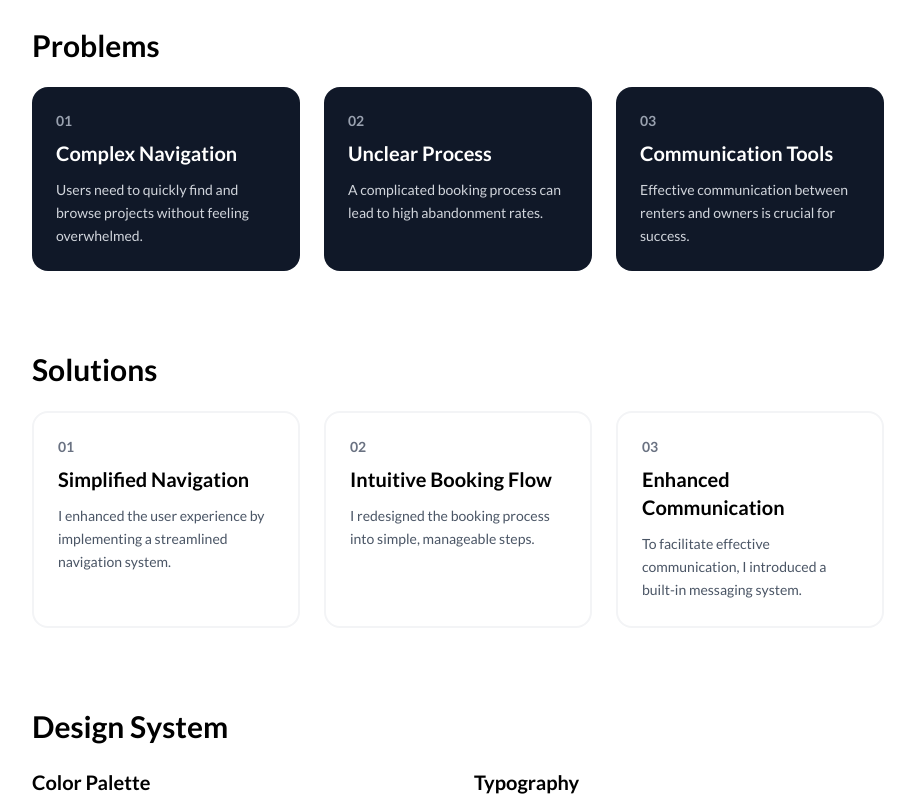
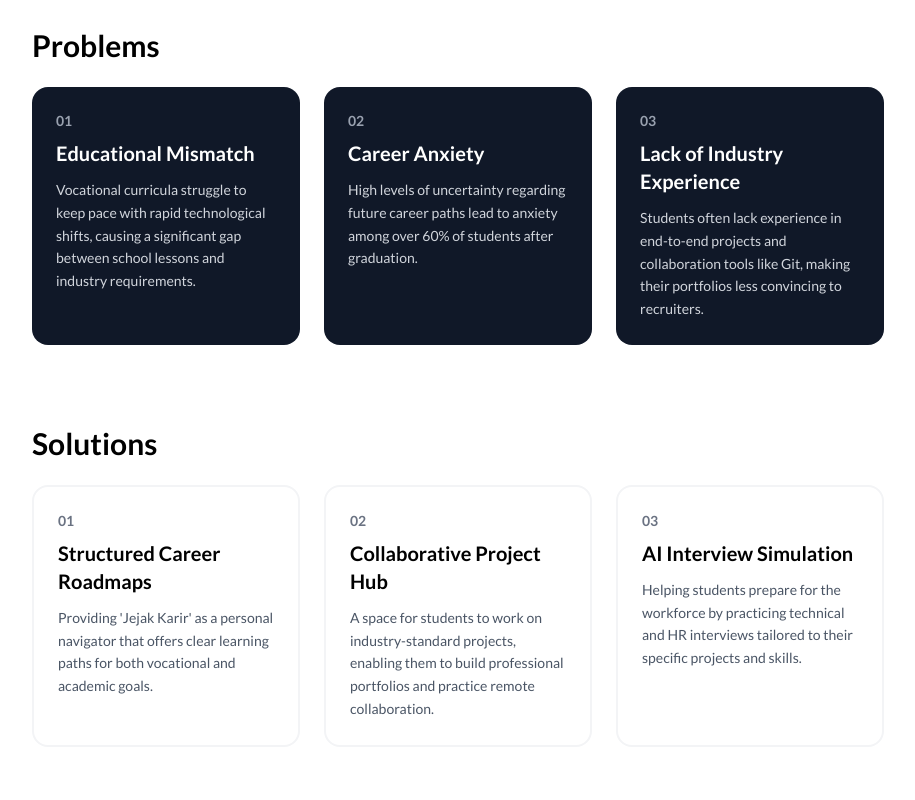
Before and after one commit to faizfznn/website-portofolio-v2, a React (Vite) app: page /portfolio/cerebellum in a window 1280 px wide. Shown: the part 1200-2000 px from the top of the page, without its empty margins (332-1247 px from the left). Built offline with nearby package versions, Linux system fonts and the light colour scheme.

Commit message:
add content

```diff
--- a/src/data/projectDetails.js
+++ b/src/data/projectDetails.js
@@ -1,331 +1,316 @@
-
-
 // // Cerebelum desain result
-import cerebellumImg1 from "../assets/cerebellum1.png";
-import cerebellumImg2 from "../assets/cerebellum2.png";
-import cerebellumImg3 from "../assets/cerebellum3.png";
-
+import cerebellumImg1 from '../assets/cerebellum1.png';
+import cerebellumImg2 from '../assets/cerebellum2.png';
+import cerebellumImg3 from '../assets/cerebellum3.png';
 
 // // mitsaq desain result
-import mitsaqImg1 from "../assets/mitsaq1.png";
-import mitsaqImg2 from "../assets/mitsaq2.png";
-import mitsaqImg3 from "../assets/mitsaq3.png";
+import mitsaqImg1 from '../assets/mitsaq1.png';
+import mitsaqImg2 from '../assets/mitsaq2.png';
+import mitsaqImg3 from '../assets/mitsaq3.png';
 
 // // velora desain result
-import veloraImg1 from "../assets/velora1.png";
-import veloraImg2 from "../assets/velora2.png";
-import veloraImg3 from "../assets/velora3.png";
+import veloraImg1 from '../assets/velora1.png';
+import veloraImg2 from '../assets/velora2.png';
+import veloraImg3 from '../assets/velora3.png';
 
 // // mentra desain result
-import mentraImg1 from "../assets/mentra1.png";
-import mentraImg2 from "../assets/mentra2.png";
-import mentraImg3 from "../assets/mentra3.png";
-
+import mentraImg1 from '../assets/mentra1.png';
+import mentraImg2 from '../assets/mentra2.png';
+import mentraImg3 from '../assets/mentra3.png';
 
 // Design System Images
-import dsVelora from "../assets/dsVelora.png";
-import dsMitsaq from "../assets/dsMitsaq.png";
-import dsMentra from "../assets/dsMentra.png";
-import dsCerebelum from "../assets/dsCerebelum.png";
+import dsVelora from '../assets/dsVelora.png';
+import dsMitsaq from '../assets/dsMitsaq.png';
+import dsMentra from '../assets/dsMentra.png';
+import dsCerebelum from '../assets/dsCerebelum.png';
 
 // Logo Apps
-import logoMentra from "../assets/logoMentra.png";
-import logoVelora from "../assets/logoVelora.png";
-import logoMitsaq from "../assets/logoMitsaq.png";
-import logoCerebelum from "../assets/logoCerebelum.png";
+import logoMentra from '../assets/logoMentra.png';
+import logoVelora from '../assets/logoVelora.png';
+import logoMitsaq from '../assets/logoMitsaq.png';
+import logoCerebelum from '../assets/logoCerebelum.png';
 
 // Rekan (Tim Saya)
-import akhdan from "../assets/akhdan.jpg";
-import rara from "../assets/rara.jpg";
-import ariq from "../assets/ariq.jpeg";
-
+import akhdan from '../assets/akhdan.jpg';
+import rara from '../assets/rara.jpg';
+import ariq from '../assets/ariq.jpeg';
 
 const projectDetails = {
   // --- Proyek CEREBELLUM ---
   cerebellum: {
     overview:
-      "Cerebellum is a learning platform designed to bridge the gap between education and industry. It empowers vocational students to reach their better future through curated content and mentorship.",
+      'Cerebellum is a career-readiness platform designed to bridge the gap between vocational high school (SMK) education and industrial demands, helping students build technical skills and reduce career anxiety through industry-standard simulations.',
     team: [
       {
-        name: "Ariiq Tsany Zu",
+        name: 'Ariiq Tsany Zu',
         image: ariq,
-        linkedin: "https://www.linkedin.com/in/tsanyzzu/",
+        linkedin: 'https://www.linkedin.com/in/tsanyzzu/',
       },
       {
-        name: "Fira Zaha Iklila",
+        name: 'Fira Zaha Iklila',
         image: rara,
-        linkedin: "https://www.linkedin.com/in/firaiklila/",
+        linkedin: 'https://www.linkedin.com/in/firaiklila/',
       },
     ],
-    role: ["UX & UI Design", "UX Research"],
+    role: ['UX & UI Design', 'UX Research'],
     timeline: "Sep '25 – Oct '25 (1 months)",
     // Bagian Problems & Solutions
     problems: [
       {
-        title: "Complex Navigation",
+        title: 'Educational Mismatch', //
         description:
-          "Users need to quickly find and browse projects without feeling overwhelmed.",
+          'Vocational curricula struggle to keep pace with rapid technological shifts, causing a significant gap between school lessons and industry requirements.', // [cite: 15, 17]
       },
       {
-        title: "Unclear Process",
+        title: 'Career Anxiety', // [cite: 21]
         description:
-          "A complicated booking process can lead to high abandonment rates.",
+          'High levels of uncertainty regarding future career paths lead to anxiety among over 60% of students after graduation.', // [cite: 22, 33]
       },
       {
-        title: "Communication Tools",
+        title: 'Lack of Industry Experience', //
         description:
-          "Effective communication between renters and owners is crucial for success.",
+          'Students often lack experience in end-to-end projects and collaboration tools like Git, making their portfolios less convincing to recruiters.', // [cite: 60, 131, 132]
       },
     ],
     solutions: [
       {
-        title: "Simplified Navigation",
+        title: 'Structured Career Roadmaps', //
         description:
-          "I enhanced the user experience by implementing a streamlined navigation system.",
+          "Providing 'Jejak Karir' as a personal navigator that offers clear learning paths for both vocational and academic goals.", // [cite: 205]
       },
       {
-        title: "Intuitive Booking Flow",
+        title: 'Collaborative Project Hub', //
         description:
-          "I redesigned the booking process into simple, manageable steps.",
+          'A space for students to work on industry-standard projects, enabling them to build professional portfolios and practice remote collaboration.', // [cite: 208, 210]
       },
       {
-        title: "Enhanced Communication",
+        title: 'AI Interview Simulation', //
         description:
-          "To facilitate effective communication, I introduced a built-in messaging system.",
+          'Helping students prepare for the workforce by practicing technical and HR interviews tailored to their specific projects and skills.', // [cite: 219]
       },
     ],
     colors: [
-      { hex: "#1C6EA4", name: "Primary" },
-      { hex: "#E66923", name: "Secondary" },
-      { hex: "#FFFFFF", name: "White" },
-      { hex: "#000000", name: "Black" },
+      { hex: '#1C6EA4', name: 'Primary' },
+      { hex: '#E66923', name: 'Secondary' },
+      { hex: '#FFFFFF', name: 'White' },
+      { hex: '#000000', name: 'Black' },
     ],
     typography: {
-      fontFamily: "Inter",
+      fontFamily: 'Inter',
       description:
-        "Inter is used for high readability, making it perfect for both small text and UI elements.",
+        'Inter is used for high readability, making it perfect for both small text and UI elements.',
     },
     designSystemImages: [dsCerebelum], // Tambahkan gambar-gambar design system di sini
     logoImages: [
-      { src: logoCerebelum, label: "Color" },
-      { src: logoCerebelum, label: "Color" },
+      { src: logoCerebelum, label: 'Color' },
+      { src: logoCerebelum, label: 'Color' },
     ],
     bentoImages: [cerebellumImg1, cerebellumImg2, cerebellumImg3],
     figmaLink:
-      "https://embed.figma.com/proto/UdoWaLKHbYA8JYphlERo4g/CITEUP?page-id=728%3A3022&node-id=728-9480&viewport=932%2C309%2C0.09&scaling=scale-down&content-scaling=fixed&starting-point-node-id=728%3A9480&embed-host=share&hide-ui=1", // Ganti dengan link Anda
-
+      'https://embed.figma.com/proto/UdoWaLKHbYA8JYphlERo4g/CITEUP?page-id=728%3A3022&node-id=728-9480&viewport=932%2C309%2C0.09&scaling=scale-down&content-scaling=fixed&starting-point-node-id=728%3A9480&embed-host=share&hide-ui=1', // Ganti dengan link Anda
   },
 
   // --- Proyek MITSAQ ---
   mitsaq: {
     overview:
-      "Mitsaq is a religious learning app aimed at building daily habits and providing educational resources for users.",
+      'Mitsaq is a Sharia-based digital platform designed to facilitate a healthy, safe, and modern ta’aruf process for those seeking marriage.',
     team: [
       {
-        name: "Ariiq Tsany Zu",
+        name: 'Ariiq Tsany Zu',
         image: ariq,
-        linkedin: "https://www.linkedin.com/in/tsanyzzu/",
+        linkedin: 'https://www.linkedin.com/in/tsanyzzu/',
       },
       {
-        name: "Fira Zaha Iklila",
+        name: 'Fira Zaha Iklila',
         image: rara,
-        linkedin: "https://www.linkedin.com/in/firaiklila/",
+        linkedin: 'https://www.linkedin.com/in/firaiklila/',
       },
     ],
-    role: ["Solo Designer", "UI/UX Research", "Branding"],
+    role: ['Solo Designer', 'UI/UX Research', 'Branding'],
     timeline: "Feb '24 – Mar '24 (2 months)",
     problems: [
       {
-        title: "Complex Navigation",
+        title: 'Lack of Sharia-Compliant Platforms',
         description:
-          "Users need to quickly find and browse projects without feeling overwhelmed.",
+          'Many existing dating applications do not align with Islamic values, leading to concerns about the risks of dating and maintaining personal purity (iffah).',
       },
       {
-        title: "Unclear Process",
+        title: 'Marriage Readiness Confusion',
         description:
-          "A complicated booking process can lead to high abandonment rates.",
+          'Young adults often feel confused and unsure about their mental, spiritual, and financial readiness to enter marriage.',
       },
       {
-        title: "Communication Tools",
+        title: 'Educational Gaps & Process Uncertainty',
         description:
-          "Effective communication between renters and owners is crucial for success.",
+          'There is a significant lack of early education regarding marriage laws (fiqh) and a structured understanding of the proper ta’aruf flow.',
       },
     ],
     solutions: [
       {
-        title: "Simplified Navigation",
+        title: 'Structured Mediated Matchmaking',
         description:
-          "I enhanced the user experience by implementing a streamlined navigation system.",
+          'Providing a formal and supervised flow including Ta’aruf, Nazhor, Khitbah, and Akad, overseen by trusted mediators to maintain Islamic etiquette.',
       },
       {
-        title: "Intuitive Booking Flow",
+        title: 'Readiness Scoring System',
         description:
-          "I redesigned the booking process into simple, manageable steps.",
+          'A questionnaire-based feature that objectively measures marriage readiness across religious, emotional, and financial aspects.',
       },
       {
-        title: "Enhanced Communication",
+        title: 'Integrated Pre-Marital Education',
         description:
-          "To facilitate effective communication, I introduced a built-in messaging system.",
+          'Interactive modules featuring articles and videos that cover marriage vision, fiqh, and physical-spiritual health.',
       },
     ],
     colors: [
-      { hex: "#368743", name: "Primary" },
-      { hex: "#FFFFFF", name: "White" },
-      { hex: "#000000", name: "Black" },
+      { hex: '#368743', name: 'Primary' },
+      { hex: '#FFFFFF', name: 'White' },
+      { hex: '#000000', name: 'Black' },
     ],
     typography: {
-      fontFamily: "Poppins",
+      fontFamily: 'Poppins',
       description:
-        "Poppins offers a friendly, geometric style, versatile enough for bold headlines and clean body text.",
+        'The design uses a clean and modern typography to ensure an intuitive and trustworthy user experience for serious life decisions.',
     },
     designSystemImages: [dsMitsaq],
-    logoImages: [
-      { src: logoMitsaq, label: "Color" },
-
-    ],
+    logoImages: [{ src: logoMitsaq, label: 'Color' }],
     bentoImages: [mitsaqImg1, mitsaqImg2, mitsaqImg3],
     figmaLink:
-      "https://embed.figma.com/proto/VQrE9qzQWOKSXMUT4GSRfi/MTQ_Mitsaq?page-id=646%3A21721&node-id=671-105613&p=f&viewport=3006%2C-7690%2C0.52&scaling=cover&content-scaling=fixed&starting-point-node-id=671%3A107892&embed-host=share&hide-ui=1",
+      'https://embed.figma.com/proto/VQrE9qzQWOKSXMUT4GSRfi/MTQ_Mitsaq?page-id=646%3A21721&node-id=671-105613&p=f&viewport=3006%2C-7690%2C0.52&scaling=cover&content-scaling=fixed&starting-point-node-id=671%3A107892&embed-host=share&hide-ui=1',
   },
 
   // --- Proyek MENTRA ---
   mentra: {
     overview:
-      "Mentra is a mental health app that provides quick access to mindfulness tools, breathing exercises, and professional support.",
+      'Mentra is a mental health app that provides quick access to mindfulness tools, breathing exercises, and professional support.',
     team: [
       {
-        name: "Ariiq Tsany Zu",
+        name: 'Ariiq Tsany Zu',
         image: ariq,
-        linkedin: "https://www.linkedin.com/in/tsanyzzu/",
+        linkedin: 'https://www.linkedin.com/in/tsanyzzu/',
       },
     ],
-    role: ["UI/UX Designer", "Prototyping"],
+    role: ['UI/UX Designer', 'Prototyping'],
     timeline: "Apr '24 – May '24 (1 month)",
     problems: [
       {
-        title: "Complex Navigation",
+        title: 'Difficulty in Self-Identification',
         description:
-          "Users need to quickly find and browse projects without feeling overwhelmed.",
+          'Adolescents often struggle to recognize early signs of mental health decline or track emotional patterns effectively',
       },
       {
-        title: "Unclear Process",
+        title: 'Stigma and High Costs',
         description:
-          "A complicated booking process can lead to high abandonment rates.",
+          'Social stigma and expensive professional fees often prevent young people from seeking necessary psychological help',
       },
       {
-        title: "Communication Tools",
+        title: 'Inconsistent Self-Care',
         description:
-          "Effective communication between renters and owners is crucial for success.",
+          'Users find it challenging to maintain consistent mindfulness or journaling habits without personalized guidance',
       },
     ],
     solutions: [
       {
-        title: "Simplified Navigation",
+        title: 'AI-Powered Condition Reports',
         description:
-          "I enhanced the user experience by implementing a streamlined navigation system.",
+          'MentrAI analyzes mood, sleep, and journaling data to provide comprehensive health scores and personalized insights',
       },
       {
-        title: "Intuitive Booking Flow",
+        title: 'Accessible Professional Support',
         description:
-          "I redesigned the booking process into simple, manageable steps.",
+          'The platform provides integrated 1-on-1 consultations with experts at affordable rates through various discount options',
       },
       {
-        title: "Enhanced Communication",
+        title: 'Integrated Wellness Tracking',
         description:
-          "To facilitate effective communication, I introduced a built-in messaging system.",
+          'A centralized system for daily mood logs, sleep quality tracking, and AI-assisted journaling to build healthy routines',
       },
     ],
     colors: [
-      { hex: "#4CA8E0", name: "Primary" },
-      { hex: "#FFFFFF", name: "White" },
-      { hex: "#000000", name: "Black" },
+      { hex: '#4CA8E0', name: 'Primary' },
+      { hex: '#FFFFFF', name: 'White' },
+      { hex: '#000000', name: 'Black' },
     ],
     typography: {
-      fontFamily: "Sf Pro Text",
+      fontFamily: 'Sf Pro Text',
       description:
-        "SF Pro ensures modern legibility, ideal for crisp UI elements and clear, small text.",
+        'SF Pro ensures modern legibility, ideal for crisp UI elements and clear, small text.',
     },
     designSystemImages: [dsMentra],
-    logoImages: [
-      { src: logoMentra, label: "Color" },
-
-    ],
+    logoImages: [{ src: logoMentra, label: 'Color' }],
     bentoImages: [mentraImg1, mentraImg2, mentraImg3],
     figmaLink:
-      "https://embed.figma.com/proto/n750lg99vaSoKTwxRtRaTJ/HITC_MENTRA?page-id=1%3A8&node-id=963-15115&p=f&viewport=-2783%2C-788%2C0.23&scaling=cover&content-scaling=fixed&starting-point-node-id=156%3A1245&embed-host=share&hide-ui=1",
+      'https://embed.figma.com/proto/n750lg99vaSoKTwxRtRaTJ/HITC_MENTRA?page-id=1%3A8&node-id=963-15115&p=f&viewport=-2783%2C-788%2C0.23&scaling=cover&content-scaling=fixed&starting-point-node-id=156%3A1245&embed-host=share&hide-ui=1',
   },
 
   // --- Proyek VELORA ---
   velora: {
     overview:
-      "Velora is a food delivery app that connects local producers with consumers seeking fresh, sustainable ingredients.",
+      'Velora is a digital ecosystem designed to tackle the food waste crisis in Indonesia, where households contribute to 61% of the 23-48 million tons of annual food waste. The platform optimizes surplus food by integrating user-centered UI/UX principles, AI Image Recognition, and gamification to transform consumption behavior. It serves as a comprehensive tool for food management, social contribution through food sharing, and an educational hub for sustainable living.',
     team: [
       {
-        name: "Ariiq Tsany Zu",
+        name: 'Ariiq Tsany Zu',
         image: ariq,
-        linkedin: "https://www.linkedin.com/in/tsanyzzu/",
+        linkedin: 'https://www.linkedin.com/in/tsanyzzu/',
       },
       {
-        name: "Naufal Akhdan",
+        name: 'Naufal Akhdan',
         image: akhdan,
-        linkedin: "https://www.linkedin.com/in/naufal-akhdan-899918289/",
+        linkedin: 'https://www.linkedin.com/in/naufal-akhdan-899918289/',
       },
     ],
-    role: ["UI/UX Design", "UX Research", "Prototyping"],
+    role: ['UI/UX Design', 'UX Research', 'Prototyping'],
     timeline: "Jun '25 – Jul '25 (1 month)",
     problems: [
     {
-        title: "Complex Navigation",
+      title: 'High Household Food Waste',
       description:
-          "Users need to quickly find and browse projects without feeling overwhelmed.",
+        'Indonesia produces 23-48 million tons of food waste annually, with 61% of it originating from household consumption',
     },
     {
-        title: "Unclear Process",
+      title: 'Poor Food Management',
       description:
-          "A complicated booking process can lead to high abandonment rates.",
+        'Issues arise from ineffective shopping planning, lack of food storage education, and a lack of awareness regarding food expiration',
     },
     {
-        title: "Communication Tools",
+      title: 'Economic and Environmental Impact',
       description:
-          "Effective communication between renters and owners is crucial for success.",
+        'Excessive food waste leads to significant economic losses, food security crises, and negative impacts on the environment',
     },
   ],
   solutions: [
     {
-        title: "Simplified Navigation",
+      title: 'AI Inventory Management',
       description:
-          "I enhanced the user experience by implementing a streamlined navigation system.",
+        'Implementing AI Image Recognition to help users manage and track their food inventory more efficiently',
     },
     {
-        title: "Intuitive Booking Flow",
+      title: 'Smart Recipe Recommendations',
       description:
-          "I redesigned the booking process into simple, manageable steps.",
+        'Providing intelligent recipe suggestions based on ingredients that are nearing their expiration date to ensure they are utilized',
     },
     {
-        title: "Enhanced Communication",
+      title: 'Community Food Sharing',
       description:
-          "To facilitate effective communication, I introduced a built-in messaging system.",
+        'Creating a digital space for individuals to distribute surplus food to those in need, fostering a responsible consumption culture',
     },
   ],
     colors: [
-      { hex: "#91C752", name: "Primary" },
-      { hex: "#FFFFFF", name: "White" },
-      { hex: "#000000", name: "Black" },
+      { hex: '#91C752', name: 'Primary' },
+      { hex: '#FFFFFF', name: 'White' },
+      { hex: '#000000', name: 'Black' },
     ],
     typography: {
-      fontFamily: "Inter",
+      fontFamily: 'Inter',
       description:
-        "Inter is used for high readability, making it perfect for both small text and UI elements.",
+        'Inter is used for high readability, making it perfect for both small text and UI elements.',
     },
     designSystemImages: [dsVelora], // Bisa 4 gambar
-    logoImages: [
-      { src: logoVelora, label: "Color" },
-
-    ],
+    logoImages: [{ src: logoVelora, label: 'Color' }],
     bentoImages: [veloraImg1, veloraImg2, veloraImg3],
     // PERBAIKAN: Menghapus '&show-proto-sidebar=1'
     figmaLink:
-      "https://www.figma.com/embed?embed_host=share&url=https%3A%2F%2Fwww.figma.com%2Fproto%2FiAoMTa6aw42i1HAJ5U0iQL%2FINSPACE_VELORA%3Fpage-id%3D1396%253A15723%26node-id%3D1503-45930%26viewport%3D-327%252C339%252C0.28%26scaling%3Dcover%26content-scaling%3Dfixed%26starting-point-node-id%3D1503%253A45880%26hide-ui%3D1",
+      'https://www.figma.com/embed?embed_host=share&url=https%3A%2F%2Fwww.figma.com%2Fproto%2FiAoMTa6aw42i1HAJ5U0iQL%2FINSPACE_VELORA%3Fpage-id%3D1396%253A15723%26node-id%3D1503-45930%26viewport%3D-327%252C339%252C0.28%26scaling%3Dcover%26content-scaling%3Dfixed%26starting-point-node-id%3D1503%253A45880%26hide-ui%3D1',
   },
 };
 
--- a/src/pages/ProjectDetailPage.jsx
+++ b/src/pages/ProjectDetailPage.jsx
@@ -353,6 +353,7 @@ export default function ProjectDetailPage() {
           </article>
         </Reveal>
 
+
         {/* --- Prototype (DIPERBARUI) --- */}
         <Reveal>
           <article id="prototype" className="scroll-mt-24">
```
Also changed, not shown: src/components/ExperienceSection.jsx (+5 -2 lines), src/components/Footer.jsx (+3 -38 lines), src/data/portfolioProjects.js (+13 -8 lines), src/data/workProjects.js (+20 -13 lines), src/assets/meliora.webp (added). Lines whose indentation alone changed are shown as unchanged.
